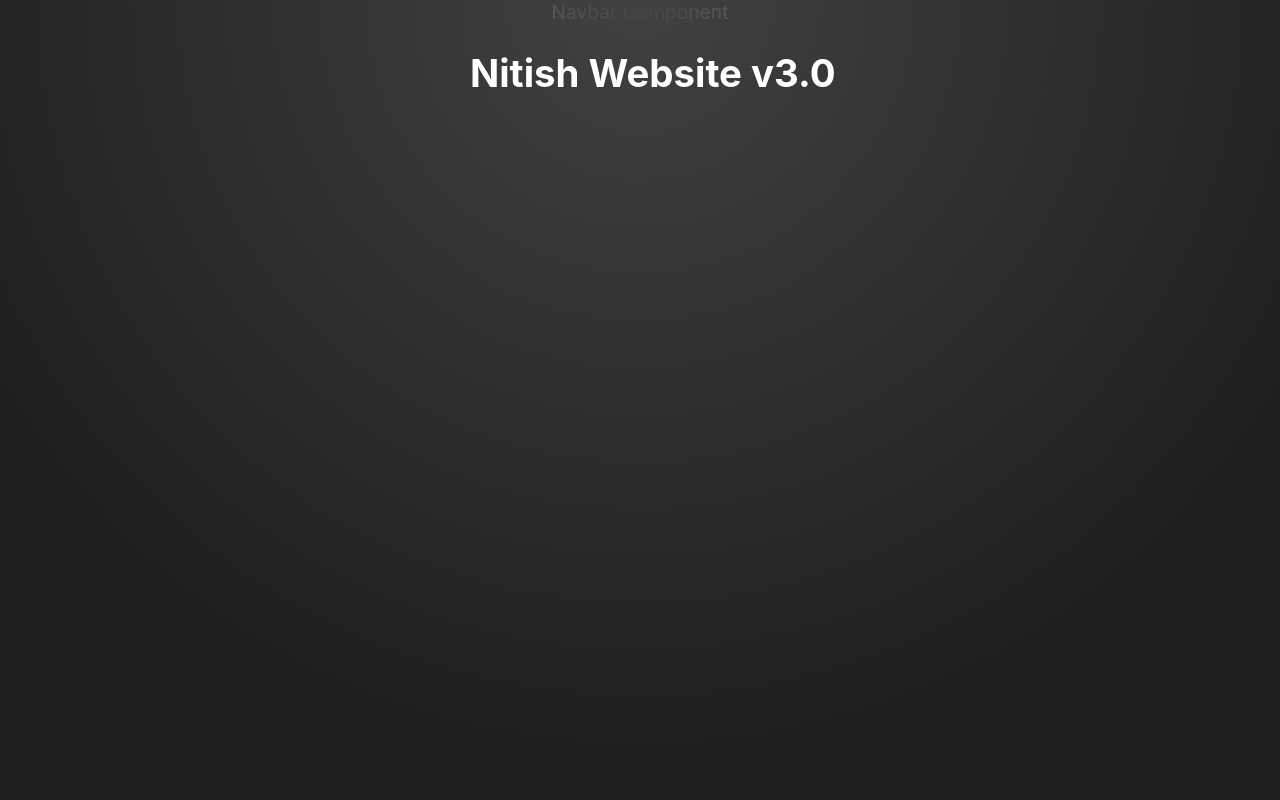
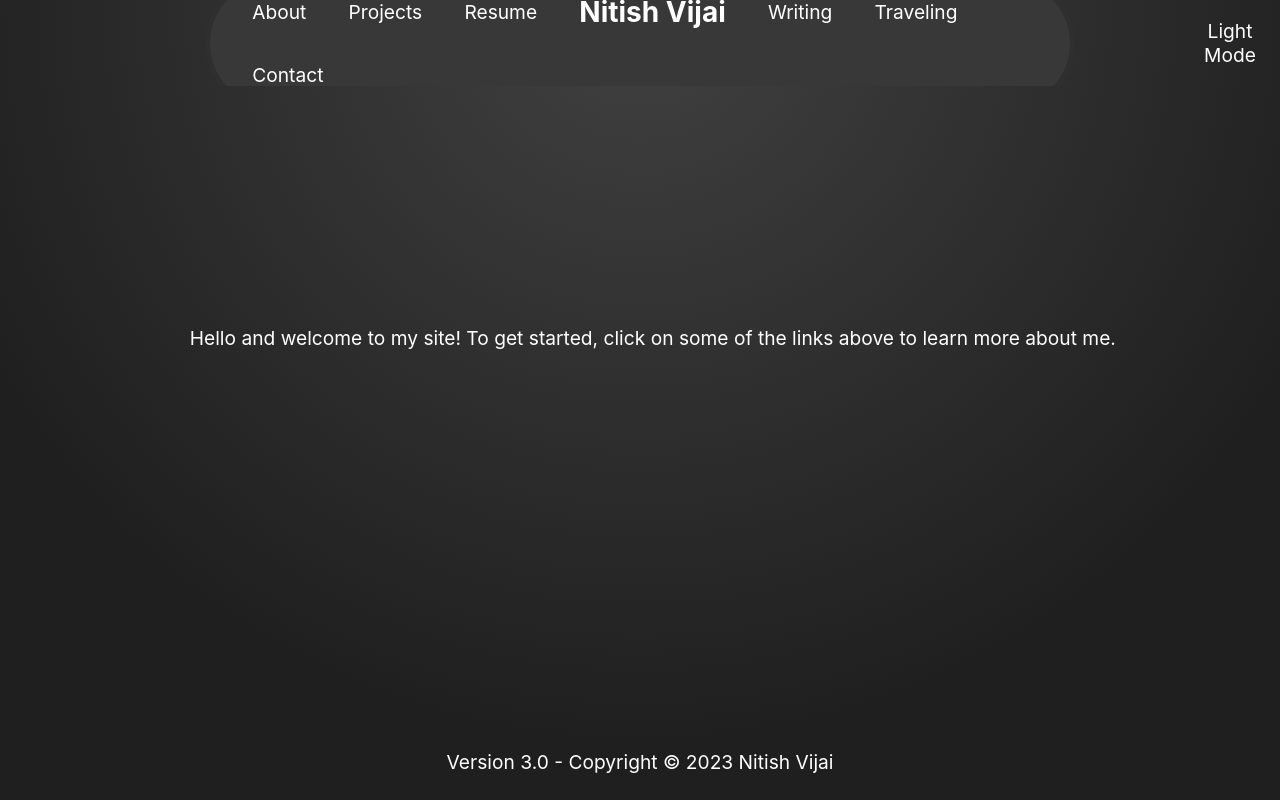
Before and after one commit to nitishvijai/nitish-website-v3, a React (Create React App) app: page / in a window 1280 px wide. Built offline with nearby package versions, Linux system fonts and the light colour scheme.

Commit message:
Added footer and mostly finished homepage

```diff
--- a/src/App.css
+++ b/src/App.css
@@ -40,7 +40,10 @@ a, button {
 h1, p {
   position: relative;
   z-index: 90;
-  cursor: default;
   color: white;
   padding-left: 2%;
 }
+
+#message {
+  margin-top: 240px;
+}
--- a/src/App.js
+++ b/src/App.js
@@ -1,5 +1,6 @@
 import './App.css';
 import Navbar from './components/Navbar/Navbar';
+import Footer from './components/Footer/Footer';
 
 function App() {
   const moveGradient = (e) => {
@@ -13,7 +14,8 @@ function App() {
   return (
     <div className="App gradient" onMouseMove={(e) => moveGradient(e)}>
       <Navbar />
-      <h1>Nitish Website v3.0</h1>
+      <p id="message">Hello and welcome to my site! To get started, click on some of the links above to learn more about me.</p>
+      <Footer />
     </div>
   );
 }
--- /dev/null
+++ b/src/components/Footer/Footer.js
@@ -0,0 +1,10 @@
+import React from 'react';
+import styles from './Footer.module.css';
+
+const Footer = () => (
+  <div className={styles.Footer}>
+    Version 3.0 - Copyright © 2023 Nitish Vijai
+  </div>
+);
+
+export default Footer;
--- /dev/null
+++ b/src/components/Footer/Footer.module.css
@@ -0,0 +1,6 @@
+.Footer {
+    position: absolute;
+    width: 100%;
+    bottom: 0;
+    height: 50px;
+}
--- a/src/components/Navbar/Navbar.js
+++ b/src/components/Navbar/Navbar.js
@@ -1,10 +1,20 @@
 import React from 'react';
-import PropTypes from 'prop-types';
-import './Navbar.module.css';
+import styles from './Navbar.module.css';
 
 const Navbar = () => (
-  <div className="Navbar">
-    Navbar Component
+  <div className={styles.Navbar}>
+    <div className={styles.links}>
+      <p>About</p>
+      <p>Projects</p>
+      <p>Resume</p>
+      <p id={styles.Nitish}>Nitish Vijai</p>
+      <p>Writing</p>
+      <p>Traveling</p>
+      <p>Contact</p>
+    </div>
+    <div className={styles.toggle}>
+      <p>Light Mode</p>
+    </div>
   </div>
 );
 
--- a/src/components/Navbar/Navbar.module.css
+++ b/src/components/Navbar/Navbar.module.css
@@ -1 +1,38 @@
-.Navbar {}
+.Navbar {
+    position: relative;
+    overflow: hidden;
+}
+
+.links {
+    background-color: #393838;
+    overflow: hidden;
+    float: none;
+    position: absolute;
+    top: 50%;
+    left: 50%;
+    transform: translate(-50%, -50%);
+    width: 860px;
+    border-radius: 500px;
+    border: 5px #2f2f32 solid;
+}
+
+.links p {
+    float: left;
+    margin-left: 25px;
+}
+
+.links p:hover {
+    color: cornflowerblue;
+    cursor: pointer;
+}
+
+.toggle {
+    float: right;
+}
+
+#Nitish {
+    font-weight: bold;
+    font-size: 28px;
+    margin-top: 14px;
+    margin-bottom: 14px;
+}
```
Also changed, not shown: src/components/Footer/Footer.lazy.js (added, +11 -0 lines), 2 other files (tests, documents, lock files or other folders).
